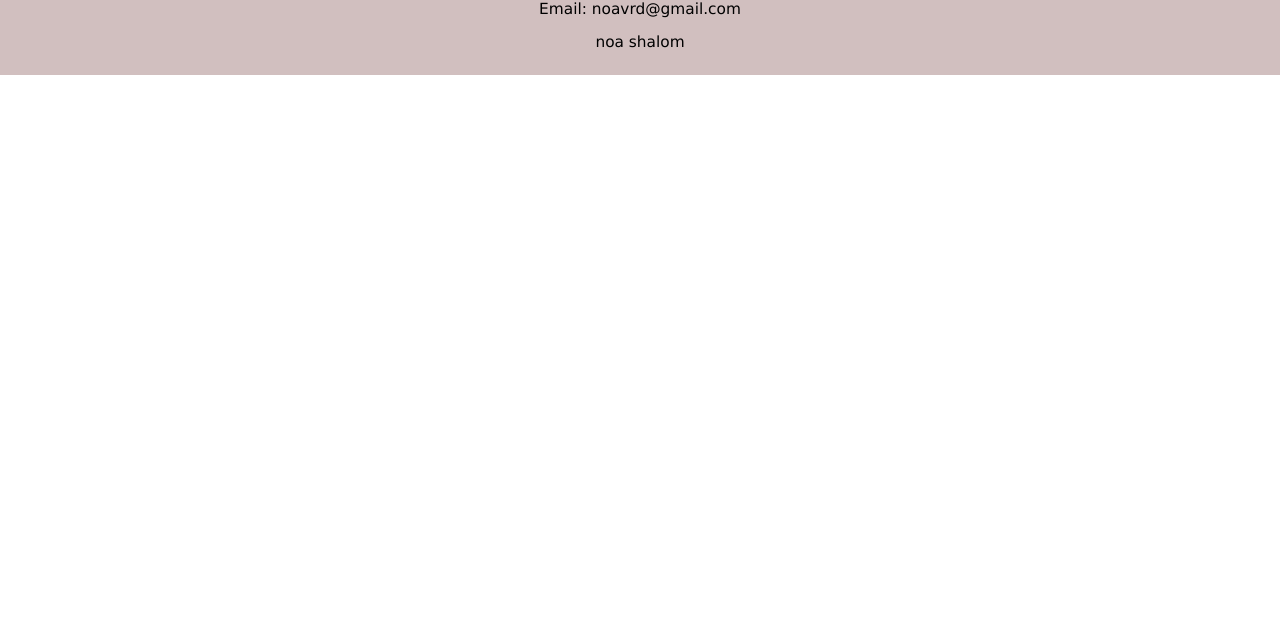
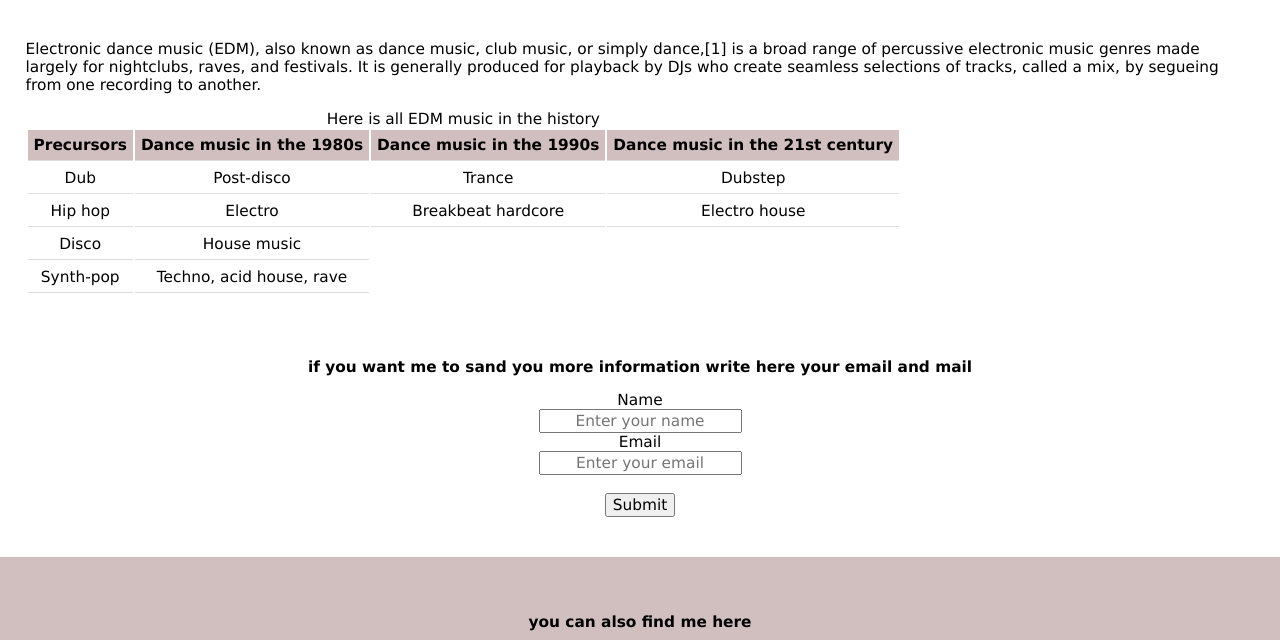
Before and after one commit to noavrd/My-wiki-page, a plain HTML site: page edm.html in a window 1280 px wide. Shown: the part 188-828 px from the top of the page. Before the commit the page ends 800 px from the top, so only its background shows below. Drawn offline with Linux system fonts and the light colour scheme; grey boxes are pictures that could not be loaded.

Commit message:
Adding table, iframe
adding table to esm.html
adding iframe to pop.html

```diff
--- a/edm.html
+++ b/edm.html
@@ -17,6 +17,50 @@
             </ul>
         </nav>
     </header>
+    <section class="first">
+        <h1>Electronic dance music</h1>
+        <p>Electronic dance music (EDM), also known as dance music, club music, or simply dance,[1] is a broad range of percussive electronic music genres made largely for nightclubs, raves, and festivals. It is generally produced for playback by DJs who create seamless selections of tracks, called a mix, by segueing from one recording to another.</p>
+        <table>
+            <caption>Here is all EDM music in the history</caption>
+            <tr>
+                <th>Precursors</th>
+                <th>Dance music in the 1980s</th>
+                <th>Dance music in the 1990s</th>
+                <th>Dance music in the 21st century</th>
+            </tr>
+            <tr>
+                <td>Dub</td>
+                <td>Post-disco</td>
+                <td>Trance</td>
+                <td>Dubstep</td>
+            </tr>
+            <tr>
+                <td>Hip hop</td>
+                <td>Electro</td>
+                <td>Breakbeat hardcore</td>
+                <td>Electro house</td>
+            </tr>
+            <tr>
+                <td>Disco</td>
+                <td>House music</td>
+            </tr>
+            <tr>
+                <td>Synth-pop</td>
+                <td>Techno, acid house, rave</td>
+            </tr>
+
+        </table>
+    </section>
+    <section class="details">
+        <form>
+            <h3>if you want me to sand you more information write here your email and mail</h3>
+            <label id="name">Name</label></br>
+            <input type="text" placeholder="Enter your name" required/></br>
+            <label id="name">Email</label></br>
+            <input type="email" placeholder="Enter your email" required/></br></br>
+            <input type="submit" placeholder="submit"/>
+        </form>
+    </section>
     <section class="findme">
         <h3 id="headline">you can also find me here</h3>
         <a href="https://github.com/noavrd" >
@@ -26,7 +70,7 @@
          <img id="codepen-image" src="https://blog.codepen.io/wp-content/uploads/2012/06/codepen-wordmark-display-inside-black@10x.png" alt="my codepen profile"/>
         </a></br>
         <p class="my-contact">Email: noavrd@gmail.com </p>
-        <p class="my-contact">noa shalom</p>
+        <p class="my-contact">Noa Shalom</p>
     </section>
 </body>
 </html>
--- a/style.css
+++ b/style.css
@@ -4,8 +4,11 @@ font-size: 1.2vw;
 box-sizing: border-box;
 }
 body {
-display: block;
 margin: 0%;
+font-size: large;
+}
+h1{
+font-size: 8vh;
 }
 .navbar {
 position: fixed;
@@ -88,3 +91,25 @@ padding-bottom: 2vh;
 {
 margin-right: 15vw;
 }
+.middle {
+text-align:center;
+}
+.middle-video {
+display: block;
+margin: auto;
+}
+table {
+height: 100%;
+text-align: center;
+}
+th, td {
+padding: 6px;
+border-bottom: 1px solid #ddd;
+}
+tr:hover {
+background-color: #f5f5f5;
+}
+th {
+background-color:#d1bfbf;
+
+}
```
Also changed, not shown: index.html (+3 -2 lines), pop.html (+17 -1 lines), rb.html (+14 -1 lines).
